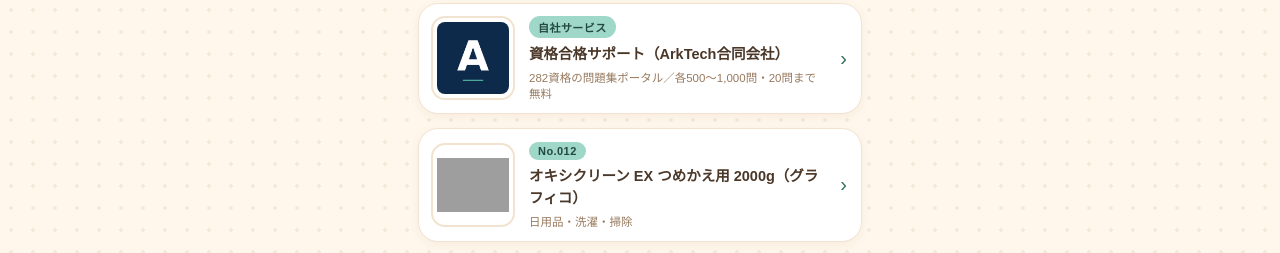
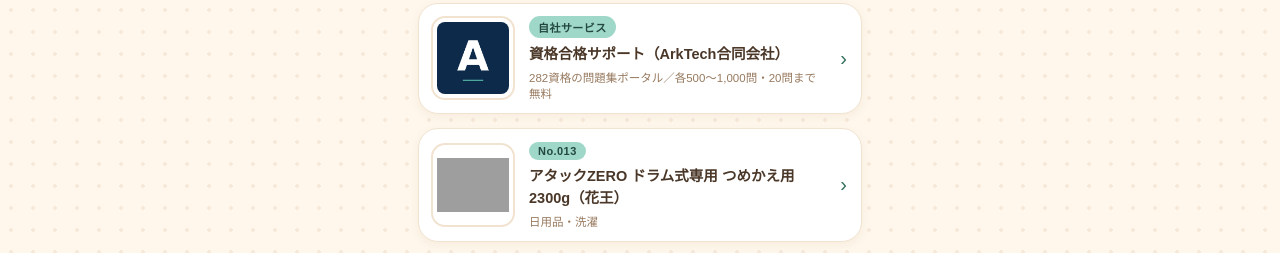
Before and after one commit to takayuki0621ota-spec/arktech-site, a plain HTML site: page links.html in a window 1280 px wide. Shown: the part 793-1046 px from the top of the page. Drawn offline with Linux system fonts and the light colour scheme; grey boxes are pictures that could not be loaded.

Commit message:
Update links.html

```diff
--- a/links.html
+++ b/links.html
@@ -97,6 +97,11 @@
       <span class="meta"><span class="no">自社サービス</span><span class="name">資格合格サポート（ArkTech合同会社）</span><span class="cat">282資格の問題集ポータル／各500〜1,000問・20問まで無料</span></span>
       <span class="arrow">›</span>
     </a>
+    <a class="card" href="https://www.amazon.co.jp/dp/B0GM6R2W5Q?tag=arktechllc-22" target="_blank" rel="nofollow sponsored noopener">
+      <img class="thumb" src="https://images-na.ssl-images-amazon.com/images/P/B0GM6R2W5Q.01.LZZZZZZZ.jpg" alt="" loading="lazy">
+      <span class="meta"><span class="no">No.013</span><span class="name">アタックZERO ドラム式専用 つめかえ用 2300g（花王）</span><span class="cat">日用品・洗濯</span></span>
+      <span class="arrow">›</span>
+    </a>
     <a class="card" href="https://www.amazon.co.jp/dp/B08CGZPBDD?tag=arktechllc-22" target="_blank" rel="nofollow sponsored noopener">
       <img class="thumb" src="https://m.media-amazon.com/images/I/71hE4DnnwdL._AC_SL300_.jpg" alt="" loading="lazy">
       <span class="meta"><span class="no">No.012</span><span class="name">オキシクリーン EX つめかえ用 2000g（グラフィコ）</span><span class="cat">日用品・洗濯・掃除</span></span>
```
